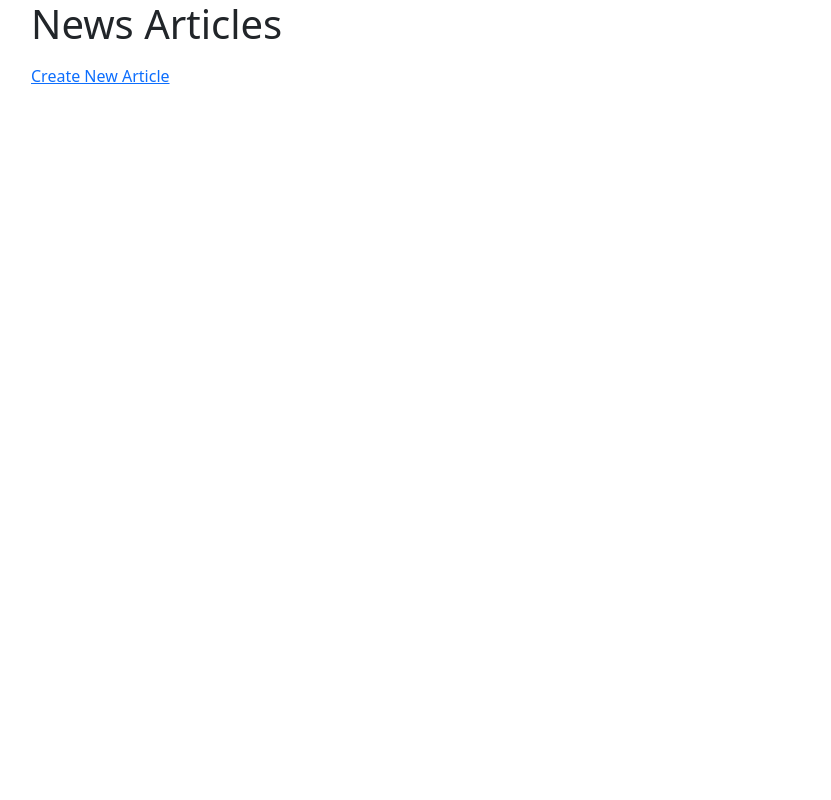
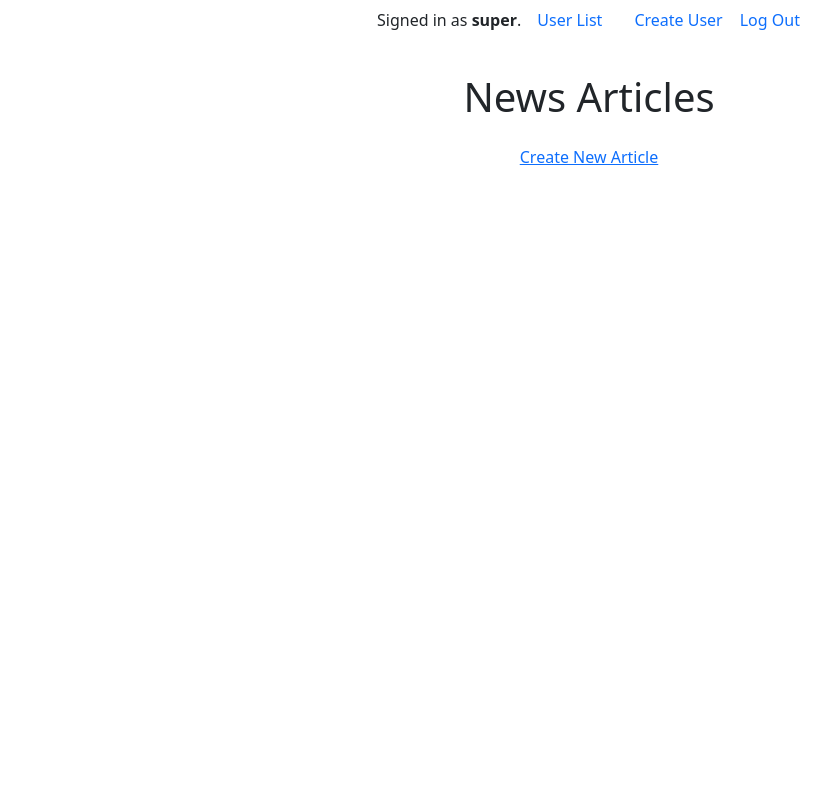
Before and after one commit to sibalonat/newsagency, a Django app: page / in a window 1280 px wide. Shown: the whole page, without its empty margins (51-882 px from the left). Run offline with Django 5.2, Linux system fonts and the light colour scheme; a user stored in the database is signed in; data that the repository does not hold is empty.

Commit message:
the reader is there as well

```diff
--- a/news/management/commands/seed_users.py
+++ b/news/management/commands/seed_users.py
@@ -16,7 +16,7 @@ class Command(BaseCommand):
         for user_data in users:
             user, created = User.objects.get_or_create(username=user_data['username'], defaults=user_data)
             if created:
-                user.set_password('password123')  # Set a default password
+                user.set_password('password123')
                 user.save()
                 self.stdout.write(self.style.SUCCESS(f"User '{user.username}' created"))
             else:
--- a/news/templates/news/index.html
+++ b/news/templates/news/index.html
@@ -8,5 +8,5 @@
             <li><a href="{% url 'article_detail' article.id %}">{{ article.title }}</a></li>
         {% endfor %}
     </ul>
-    <a href="{% url 'article_create' %}">Create New Article</a>
+    <a href="{% url 'news:article_create' %}">Create New Article</a>
 {% endblock %}
--- a/news/templates/news/layout.html
+++ b/news/templates/news/layout.html
@@ -12,7 +12,51 @@
         {% endblock %}
     </head>
     <body>
-        <div class="container">
+        {% comment %} <div class="container">
+            {% block body %}
+            {% endblock %}
+        </div> {% endcomment %}
+        <div class="container min-vh-100 d-flex align-items-center flex-column">
+            <ul class="nav">
+                <li class="nav-item my-auto">
+                    {% if user.is_authenticated %}
+                        Signed in as <strong>{{ user.username }}</strong>.
+                    {% else %}
+                        Not signed in.
+                    {% endif %}
+                </li>
+                {% if user.is_authenticated %}
+                    {% if user.is_superuser %}
+                        <li class="nav-item my-auto">
+                            <a class="nav-link" href="{% url 'management:user_list' %}">User List</a>
+                        </li>
+                        <li class="nav-item my-auto">
+                            <a class="nav-link" href="{% url 'management:user_create' %}">Create User</a>
+                        </li>
+                    {% elif user.is_editor %}
+                        <li class="nav-item my-auto">
+                            <a class="nav-link" href="{% url 'article_create' %}">Create Article</a>
+                        </li>
+                        <li class="nav-item my-auto">
+                            <a class="nav-link" href="/">List of Articles</a>
+                        </li>
+                    {% endif %}
+                    <li class="nav-item my-auto">
+                        <form method="post" action="{% url 'news:logout' %}">
+                            {% csrf_token %}
+                            <button type="submit" class="btn btn-link nav-link" style="padding: 0;">Log Out</button>
+                        </form>
+                    </li>
+                {% else %}
+                    <li class="nav-item my-auto">
+                        <a class="nav-link" href="/login/">Log In</a>
+                    </li>
+                    <li class="nav-item my-auto">
+                        <a class="nav-link" href="/register/">Register</a>
+                    </li>
+            {% endif %}
+            </ul>
+            <hr>
             {% block body %}
             {% endblock %}
         </div>
--- a/news/urls.py
+++ b/news/urls.py
@@ -1,12 +1,16 @@
 from django.urls import path, include
 from . import views
+from django.contrib.auth.views import LogoutView
+
+app_name = 'news'
 
 urlpatterns = [
     path('', views.index, name='index'),
-    path('user_management/', include('user_management.urls')),
+    # path('user_management/', include('user_management.urls')),
     path('article/<int:id>/', views.article_detail, name='article_detail'),
     path('article/new/', views.article_create, name='article_create'),
     path('article/edit/<int:id>/', views.article_edit, name='article_edit'),
     path('article/delete/<int:id>/', views.article_delete, name='article_delete'),
     path('comment/new/', views.comment_create, name='comment_create'),
+    path('logout/', LogoutView.as_view(), name='logout'),
 ]
--- a/user_management/templates/user_management/layout.html
+++ b/user_management/templates/user_management/layout.html
@@ -31,14 +31,14 @@
                         </li>
                     {% elif user.is_editor %}
                         <li class="nav-item my-auto">
-                            <a class="nav-link" href="/article/new/">Create Article</a>
+                            <a class="nav-link" href="news:article_create">Create Article</a>
                         </li>
                         <li class="nav-item my-auto">
                             <a class="nav-link" href="/">List of Articles</a>
                         </li>
                     {% endif %}
                     <li class="nav-item my-auto">
-                        <form method="post" action="{% url 'logout' %}">
+                        <form method="post" action="{% url 'management:logout' %}">
                             {% csrf_token %}
                             <button type="submit" class="btn btn-link nav-link" style="padding: 0;">Log Out</button>
                         </form>
--- a/user_management/urls.py
+++ b/user_management/urls.py
@@ -3,6 +3,8 @@ from django.contrib.auth import views as auth_views
 from django.contrib.auth.views import LogoutView
 from . import views
 # from .views import CustomLogoutView
+
+app_name = 'management'
 
 urlpatterns = [
     # path('news/', include('news.urls')),
--- a/user_management/views.py
+++ b/user_management/views.py
@@ -31,9 +31,9 @@ def custom_login(request):
             user = form.get_user()
             auth_login(request, user)
             if user.is_superuser:
-                return redirect('/user_management/users/')
+                return redirect('user_list')
             else:
-                return redirect('/news/article_create/')
+                return redirect('news:article_create')
     else:
         form = AuthenticationForm(request)
     return render(request, 'user_management/login.html', {'form': form})
```
Also changed, not shown: db.sqlite3.
